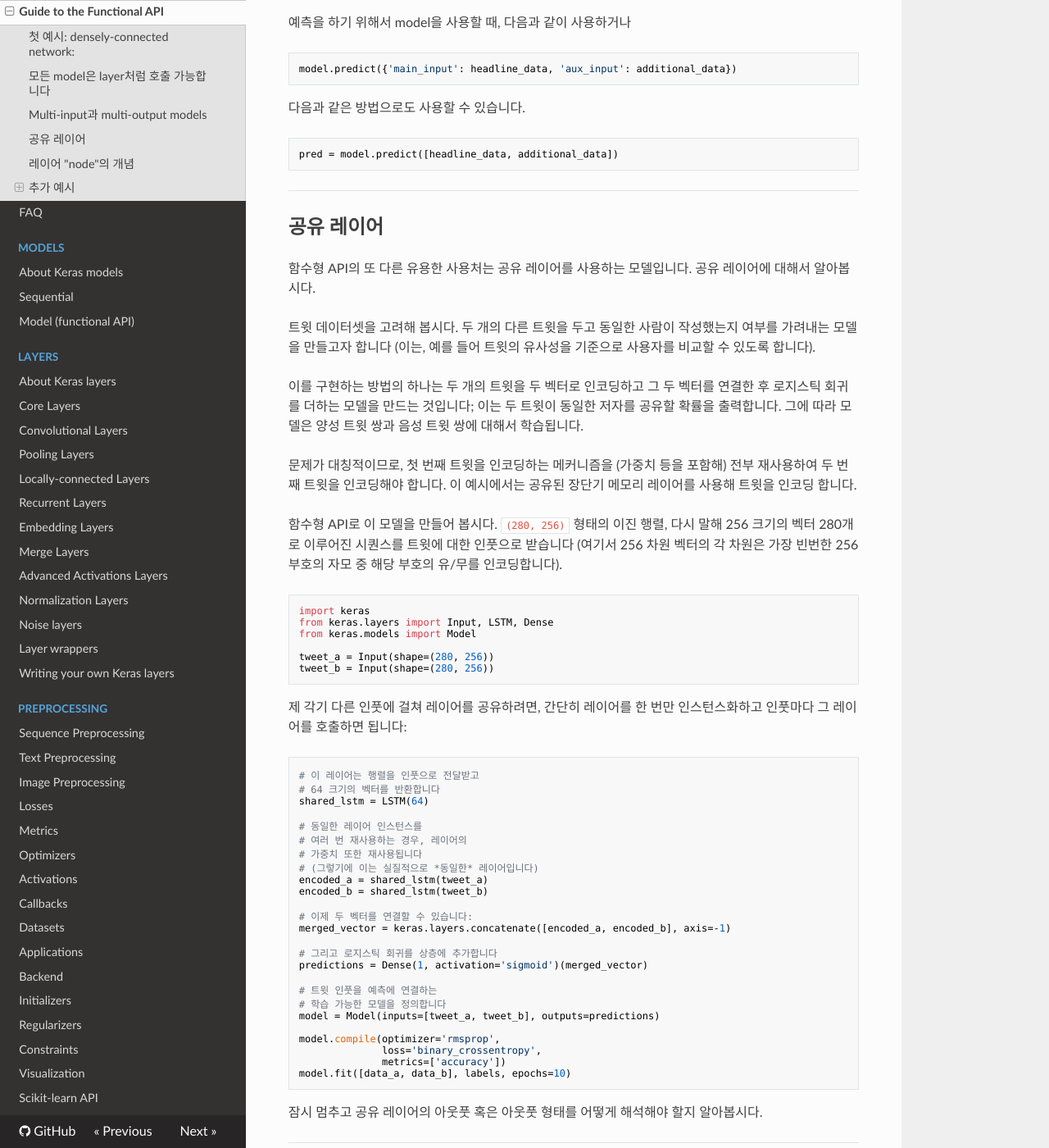
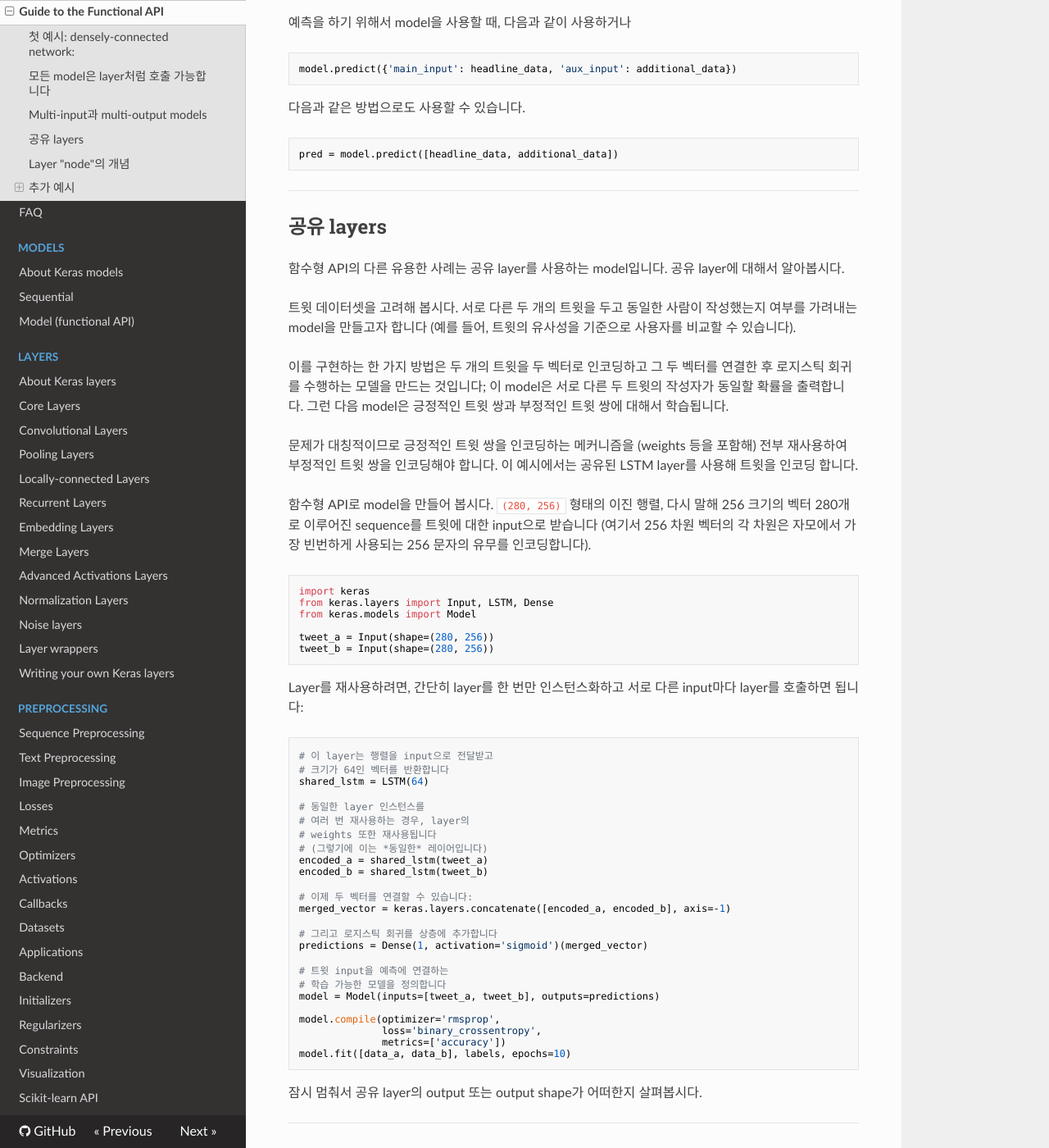
Before and after one commit to keras-team/keras-docs-ko, an MkDocs documentation site: the page built from sources/getting-started/functional-api-guide.md, in a window 1280 px wide and 1400 px high, scrolled down 3573 px. Shown: the whole window at 82% size. Built offline with MkDocs 1.6.1, drawn with Linux system fonts in a browser that asks for light colours; nearby versions of some CDN libraries; some of the changed text lies outside the part shown.

Commit message:
Update functional-api-guide.md

````diff
--- a/sources/getting-started/functional-api-guide.md
+++ b/sources/getting-started/functional-api-guide.md
@@ -70,7 +70,7 @@ processed_sequences = TimeDistributed(model)(input_sequences)
 
 Multiple inputs과 outputs을 가지는 model은 함수형 API를 적용하기 적합한 사례입니다. 함수형 API를 사용해서 복잡하게 얽힌 많은 수의 데이터 흐름을 간편하게 관리할 수 있습니다.
 
-다음의 model을 고려해 봅시다. 트위터에서 특정 뉴스 헤드라인이 얼마나 많은 리트윗과 좋아요를 받을지 예측하려고 합니다. Model에 대한 주요 input은 연속된 단어들로 표현된 헤드라인 자체이지만, 문제를 더욱 흥미롭게 만들기 위해서 보조 input으로 헤드라인이 게시된 시간 등과 같은 추가 데이터를 받도록 합니다.
+다음 model을 고려해 봅시다. 트위터에서 특정 뉴스 헤드라인이 얼마나 많은 리트윗과 좋아요를 받을지 예측하려고 합니다. Model에 대한 주요 input은 연속된 단어들로 표현된 헤드라인 자체이지만, 약간의 변화를 주기 위해서 보조 input으로 헤드라인이 게시된 시간 등과 같은 추가 데이터를 받도록 합니다.
 Model은 두 개의 loss function에 의해서 지도됩니다. 주요 loss function을 model의 초기 단계에 사용하는 것이 심층 model에 있어 적절한 regularization 메커니즘입니다.
 
 다음은 model이 어떻게 구성되어있는지 보여줍니다:
@@ -173,17 +173,17 @@ pred = model.predict([headline_data, additional_data])
 
 -----
 
-## 공유 레이어
+## 공유 layers
 
-함수형 API의 또 다른 유용한 사용처는 공유 레이어를 사용하는 모델입니다. 공유 레이어에 대해서 알아봅시다.
+함수형 API의 다른 유용한 사례는 공유 layer를 사용하는 model입니다. 공유 layer에 대해서 알아봅시다.
 
-트윗 데이터셋을 고려해 봅시다. 두 개의 다른 트윗을 두고 동일한 사람이 작성했는지 여부를 가려내는 모델을 만들고자 합니다 (이는, 예를 들어 트윗의 유사성을 기준으로 사용자를 비교할 수 있도록 합니다).
+트윗 데이터셋을 고려해 봅시다. 서로 다른 두 개의 트윗을 두고 동일한 사람이 작성했는지 여부를 가려내는 model을 만들고자 합니다 (예를 들어, 트윗의 유사성을 기준으로 사용자를 비교할 수 있습니다).
 
-이를 구현하는 방법의 하나는 두 개의 트윗을 두 벡터로 인코딩하고 그 두 벡터를 연결한 후 로지스틱 회귀를 더하는 모델을 만드는 것입니다; 이는 두 트윗이 동일한 저자를 공유할 확률을 출력합니다. 그에 따라 모델은 양성 트윗 쌍과 음성 트윗 쌍에 대해서 학습됩니다.
+이를 구현하는 한 가지 방법은 두 개의 트윗을 두 벡터로 인코딩하고 그 두 벡터를 연결한 후 로지스틱 회귀를 수행하는 모델을 만드는 것입니다; 이 model은 서로 다른 두 트윗의 작성자가 동일할 확률을 출력합니다. 그런 다음 model은 긍정적인 트윗 쌍과 부정적인 트윗 쌍에 대해서 학습됩니다.
 
-문제가 대칭적이므로, 첫 번째 트윗을 인코딩하는 메커니즘을 (가중치 등을 포함해) 전부 재사용하여 두 번째 트윗을 인코딩해야 합니다. 이 예시에서는 공유된 장단기 메모리 레이어를 사용해 트윗을 인코딩 합니다.
+문제가 대칭적이므로 긍정적인 트윗 쌍을 인코딩하는 메커니즘을 (weights 등을 포함해) 전부 재사용하여 부정적인 트윗 쌍을 인코딩해야 합니다. 이 예시에서는 공유된 LSTM layer를 사용해 트윗을 인코딩 합니다.
 
-함수형 API로 이 모델을 만들어 봅시다. `(280, 256)` 형태의 이진 행렬, 다시 말해 256 크기의 벡터 280개로 이루어진 시퀀스를 트윗에 대한 인풋으로 받습니다 (여기서 256 차원 벡터의 각 차원은 가장 빈번한 256 부호의 자모 중 해당 부호의 유/무를 인코딩합니다).
+함수형 API로 model을 만들어 봅시다. `(280, 256)` 형태의 이진 행렬, 다시 말해 256 크기의 벡터 280개로 이루어진 sequence를 트윗에 대한 input으로 받습니다 (여기서 256 차원 벡터의 각 차원은 자모에서 가장 빈번하게 사용되는 256 문자의 유무를 인코딩합니다).
 
 ```python
 import keras
@@ -194,17 +194,17 @@ tweet_a = Input(shape=(280, 256))
 tweet_b = Input(shape=(280, 256))
 ```
 
-제 각기 다른 인풋에 걸쳐 레이어를 공유하려면, 간단히 레이어를 한 번만 인스턴스화하고 인풋마다 그 레이어를 호출하면 됩니다:
+Layer를 재사용하려면, 간단히 layer를 한 번만 인스턴스화하고 서로 다른 input마다 layer를 호출하면 됩니다:
 
 ```python
-# 이 레이어는 행렬을 인풋으로 전달받고
-# 64 크기의 벡터를 반환합니다
+# 이 layer는 행렬을 input으로 전달받고
+# 크기가 64인 벡터를 반환합니다
 shared_lstm = LSTM(64)
 
-# 동일한 레이어 인스턴스를
-# 여러 번 재사용하는 경우, 레이어의
-# 가중치 또한 재사용됩니다
-# (그렇기에 이는 실질적으로 *동일한* 레이어입니다)
+# 동일한 layer 인스턴스를
+# 여러 번 재사용하는 경우, layer의
+# weights 또한 재사용됩니다
+# (그렇기에 이는 *동일한* 레이어입니다)
 encoded_a = shared_lstm(tweet_a)
 encoded_b = shared_lstm(tweet_b)
 
@@ -214,7 +214,7 @@ merged_vector = keras.layers.concatenate([encoded_a, encoded_b], axis=-1)
 # 그리고 로지스틱 회귀를 상층에 추가합니다
 predictions = Dense(1, activation='sigmoid')(merged_vector)
 
-# 트윗 인풋을 예측에 연결하는
+# 트윗 input을 예측에 연결하는
 # 학습 가능한 모델을 정의합니다
 model = Model(inputs=[tweet_a, tweet_b], outputs=predictions)
 
@@ -224,17 +224,17 @@ model.compile(optimizer='rmsprop',
 model.fit([data_a, data_b], labels, epochs=10)
 ```
 
-잠시 멈추고 공유 레이어의 아웃풋 혹은 아웃풋 형태를 어떻게 해석해야 할지 알아봅시다.
+잠시 멈춰서 공유 layer의 output 또는 output shape가 어떠한지 살펴봅시다.
 
 -----
 
-## 레이어 "node"의 개념
+## Layer "node"의 개념
 
-어느 인풋에 대해서 레이어를 호출하면, 새로운 텐서(레이어의 아웃풋)가 생성됩니다. 또한 "node"가 레이어에 추가되어 인풋 텐서를 아웃풋 텐서에 연결합니다. 동일한 레이어를 여러 번 호출하면, 레이어는 0, 1, 2…로 색인이 달린 여러 개의 노드를 소유하게 됩니다.
+input에 대해서 layer를 호출하면, 새로운 tensor(layer의 output)가 생성됩니다. 또한 "node"가 layer에 추가되어 input tensor와 output tensor를 연결합니다. 동일한 layer를 여러 번 호출하면, layer는 0, 1, 2…와 같은 인덱스가 달린 여러 개의 node를 소유하게 됩니다.
 
-케라스의 이전 버전에서는, `layer.get_output()`를 통해 레이어 인스턴스의 아웃풋 텐서를 얻거나, 혹은 `layer.output_shape`를 통해 아웃풋 형태를 얻을 수 있었습니다. 이러한 방식이 여전히 가능하기는 하지만 (`output`으로 대체된 `get_output()`은 제외), 레이어가 여러 인풋에 연결된 경우는 어떻게 하시겠습니까?
+Keras 이전 버전에서는 `layer.get_output()`를 통해 layer instance의 output tensor를 얻을 수 있고, `layer.output_shape`를 통해 output shape를 얻을 수 있었습니다. 이러한 방식이 여전히 가능하기는 하지만 (단, `get_output()`은 `output`이라는 속성으로 대체되었습니다), layer가 여러 input에 연결된 경우는 어떻게 하시겠습니까?
 
-하나의 레이어가 하나의 인풋에만 연결되는 한, `.output`은 혼동없이 레이어의 단일 아웃풋을 반환할 것입니다:
+Layer가 하나의 input에만 연결되어 있으면 `.output`은 layer의 단일 output을 반환할 것입니다:
 
 ```python
 a = Input(shape=(280, 256))
@@ -245,7 +245,7 @@ encoded_a = lstm(a)
 assert lstm.output == encoded_a
 ```
 
-레이어가 여러 인풋을 가지면 상황이 달라집니다:
+Layer가 여러 input에 대해서 호출이 된다면 상황이 달라집니다:
 ```python
 a = Input(shape=(280, 256))
 b = Input(shape=(280, 256))
@@ -271,7 +271,7 @@ assert lstm.get_output_at(1) == encoded_b
 
 간단하지 않습니까?
 
-`input_shape`와 `output_shape`의 경우도 마찬가지 입니다: 레이어가 하나의 노드만 보유하는 한, 혹은 모든 노드가 동일한 인풋/아웃풋 형태를 갖는 한, "layer output/input shape"의 개념이 명확히 정의되며 `layer.output_shape`/`layer.input_shape`은 동일한 형태를 반환합니다. 하지만 만약 동일한 `Conv2D` 레이어를 `(32, 32, 3)` 형태의 인풋에 적용한 후 `(64, 64, 3)` 형태의 인풋에도 적용했다면, 레이어는 여러 종류의 인풋/아웃풋 형태를 보유하게 됩니다. 이러한 경우 각 인풋/아웃풋 형태가 속한 노드의 색인을 특정해서 불러와야 합니다:
+`input_shape`와 `output_shape`의 경우도 마찬가지 입니다: layer가 하나의 node만 보유하거나 모든 node가 동일한 input/output shape를 갖는 한, "layer output/input shape"에 대한 개념이 정의되며 `layer.output_shape`/`layer.input_shape`는 동일한 shape를 반환합니다. 하지만 만약 동일한 `Conv2D` layer를 `(32, 32, 3)` 형태의 input에 대해서 호출한 다음 `(64, 64, 3)` 형태의 input에 대해서도 호출한다면, layer는 여러 input/output shape를 가지게 됩니다. 이러한 경우 각 input/output shape가 속한 node의 인덱스를 지정해야만 shape를 얻을 수 있습니다:
 
 ```python
 a = Input(shape=(32, 32, 3))
@@ -280,7 +280,7 @@ b = Input(shape=(64, 64, 3))
 conv = Conv2D(16, (3, 3), padding='same')
 conved_a = conv(a)
 
-# 지금까진 하나의 인풋만 존재하므로 다음은 제대로 동작합니다:
+# 지금까지 하나의 input만 존재하므로 다음은 제대로 동작합니다:
 assert conv.input_shape == (None, 32, 32, 3)
 
 conved_b = conv(b)
@@ -293,7 +293,7 @@ assert conv.get_input_shape_at(1) == (None, 64, 64, 3)
 
 ## 추가 예시
 
-시작하기에 코드 예시보다 좋은 방법은 없기에, 몇 가지 예시를 더 확인하겠습니다.
+시작하기에 코드 예시보다 좋은 방법은 없으므로, 몇 가지 예시를 더 살펴봅시다.
 
 ### Inception 모듈
 
@@ -323,17 +323,17 @@ output = keras.layers.concatenate([tower_1, tower_2, tower_3], axis=1)
 ```python
 from keras.layers import Conv2D, Input
 
-# 3-채널 256x256 이미지에 대한 인풋 텐서
+# 3-채널 256x256 이미지에 대한 input tensor
 x = Input(shape=(256, 256, 3))
-# 3개의 아웃풋 채널(인풋 채널과 동일)을 가진 3x3 컨볼루션
+# 3개의 output 채널(인풋 채널과 동일)을 가진 3x3 컨볼루션
 y = Conv2D(3, (3, 3), padding='same')(x)
 # 이는 x + y를 반환합니다
 z = keras.layers.add([x, y])
 ```
 
-### 시각 공유 모델
+### 공유 시각 model
 
-이 모델은 동일한 이미지 처리 모듈을 두 인풋에 대해서 재사용하여, 두 MNIST 숫자가 같은 숫자인지 다른 숫자인지 여부를 분류합니다.
+이 model은 동일한 이미지 처리 모듈을 두 input에 대해서 재사용하여, 두 MNIST 숫자가 같은 숫자인지 다른 숫자인지 여부를 분류합니다.
 
 ```python
 from keras.layers import Conv2D, MaxPooling2D, Input, Dense, Flatten
@@ -348,11 +348,11 @@ out = Flatten()(x)
 
 vision_model = Model(digit_input, out)
 
-# 그리고 숫자 분류 모델을 정의합니다
+# 그리고 숫자 분류 model을 정의합니다
 digit_a = Input(shape=(27, 27, 1))
 digit_b = Input(shape=(27, 27, 1))
 
-# 가중치 등을 포함한 시각 모델은 공유됩니다
+# weights 등을 포함한 시각 model은 공유됩니다
 out_a = vision_model(digit_a)
 out_b = vision_model(digit_b)
 
````
Also changed, not shown: other parts of sources/getting-started/functional-api-guide.md (+1 -1 lines).
